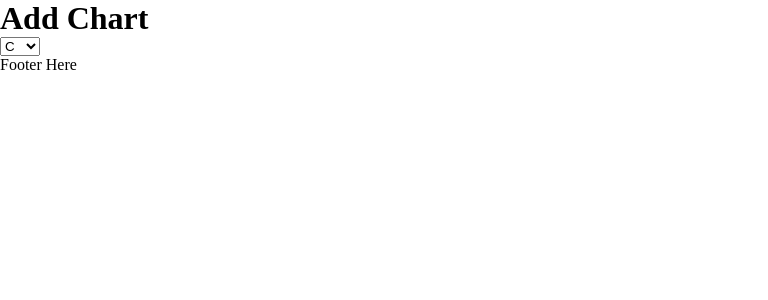
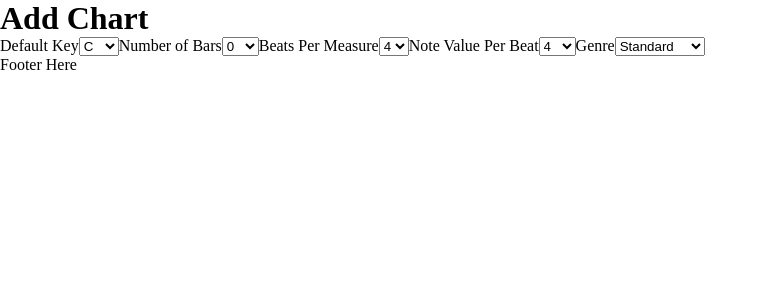
Before and after one commit to seanmcquaid/Web-Fake-Book, a React (Create React App) app in the folder client/: page /addChart in a window 1280 px wide. Shown: the top 300 px of the page, without its empty margins (0-768 px from the left). Built offline with nearby package versions, Linux system fonts and the light colour scheme.

Commit message:
split up add chart container into seperate components

```diff
--- a/client/src/components/Dropdown.tsx
+++ b/client/src/components/Dropdown.tsx
@@ -7,10 +7,13 @@ type DropdownProps = {
   value: string | number;
   options: any[];
   name: string;
+  label?: string;
 };
 
 const Dropdown: React.FC<DropdownProps> = memo(
-  ({ onChange, value, options, name }) => (
+  ({ onChange, value, options, name, label }) => (
+    <Label>
+      {label}
       <StyledDropdown onChange={onChange} value={value} name={name}>
         {options.map((option: string | number) => (
           <Option key={nanoid()} value={option}>
@@ -18,8 +21,11 @@ const Dropdown: React.FC<DropdownProps> = memo(
           </Option>
         ))}
       </StyledDropdown>
+    </Label>
   )
 );
+
+const Label = styled.label``;
 
 const StyledDropdown = styled.select``;
 
--- a/client/src/containers/AddChart/ChartForm/index.tsx
+++ b/client/src/containers/AddChart/ChartForm/index.tsx
@@ -1,69 +1,15 @@
-import { startCase } from 'cypress/types/lodash';
-import { useCallback, useContext, useMemo } from 'react';
+import { useContext } from 'react';
 import styled from 'styled-components';
-import Dropdown from '../../../components/Dropdown';
 import { ChartContext } from '../../../context/AddChartContext';
-import { setValue } from '../../../context/AddChartContext/actions';
-import { Actions } from '../../../context/AddChartContext/types';
+import Dropdowns from '../Dropdowns';
 import Chart from './Chart';
-
-const defaultKeyOptions = [
-  'C',
-  'F',
-  'Bb',
-  'Eb',
-  'Ab',
-  'Db',
-  'Gb',
-  'B',
-  'E',
-  'A',
-  'D',
-  'G',
-];
-const numberOfBarsOptions = [0, 12, 16, 32];
-const beatsPerMeasureOptions = [2, 3, 4, 5, 6, 7, 8];
-const noteValuePerBeatOptions = [4, 8, 16, 32];
-const genreOptions = [
-  'Bebop',
-  'Hard Bop',
-  'Blues',
-  'Afro Cuban',
-  'Cool',
-  'Dixieland',
-  'Free',
-  'Funk',
-  'Fusion',
-  'Latin',
-  'Standard',
-  'Swing',
-];
 
 const ChartForm: React.FC = () => {
   const { state, dispatch } = useContext(ChartContext);
-  const defaultKey = useMemo(() => state.defaultKey, [state.defaultKey]);
-  const beatsPerMeasure = useMemo(() => state.beatsPerMeasure, [
-    state.beatsPerMeasure,
-  ]);
-
-  const onChange = useCallback(
-    (event: React.ChangeEvent<HTMLSelectElement>) => {
-      const { name, value } = event.currentTarget;
-      dispatch(setValue(name, value));
-    },
-    [dispatch]
-  );
 
   return (
     <Form>
-      <DropdownsContainer>
-        <Dropdown
-          options={defaultKeyOptions}
-          value={defaultKey}
-          onChange={onChange}
-          name="defaultKey"
-        />
-      </DropdownsContainer>
+      <Dropdowns />
       <Chart />
     </Form>
   );
@@ -71,6 +17,4 @@ const ChartForm: React.FC = () => {
 
 const Form = styled.form``;
 
-const DropdownsContainer = styled.div``;
-
 export default ChartForm;
--- /dev/null
+++ b/client/src/containers/AddChart/Dropdowns.tsx
@@ -0,0 +1,102 @@
+import { useCallback, useContext, useMemo } from 'react';
+import styled from 'styled-components';
+import Dropdown from '../../components/Dropdown';
+import { ChartContext } from '../../context/AddChartContext';
+import { setValue } from '../../context/AddChartContext/actions';
+
+const defaultKeyOptions = [
+  'C',
+  'F',
+  'Bb',
+  'Eb',
+  'Ab',
+  'Db',
+  'Gb',
+  'B',
+  'E',
+  'A',
+  'D',
+  'G',
+];
+const numberOfBarsOptions = [0, 12, 16, 32];
+const beatsPerMeasureOptions = [2, 3, 4, 5, 6, 7, 8];
+const noteValuePerBeatOptions = [4, 8, 16, 32];
+const genreOptions = [
+  'Bebop',
+  'Hard Bop',
+  'Blues',
+  'Afro Cuban',
+  'Cool',
+  'Dixieland',
+  'Free',
+  'Funk',
+  'Fusion',
+  'Latin',
+  'Standard',
+  'Swing',
+];
+
+const Dropdowns: React.FC = () => {
+  const { state, dispatch } = useContext(ChartContext);
+  const defaultKey = useMemo(() => state.defaultKey, [state.defaultKey]);
+  const numberOfBars = useMemo(() => state.numberOfBars, [state.numberOfBars]);
+  const beatsPerMeasure = useMemo(() => state.beatsPerMeasure, [
+    state.beatsPerMeasure,
+  ]);
+  const noteValuePerBeat = useMemo(() => state.noteValuePerBeat, [
+    state.noteValuePerBeat,
+  ]);
+  const genre = useMemo(() => state.genre, [state.genre]);
+
+  const onChange = useCallback(
+    (event: React.ChangeEvent<HTMLSelectElement>) => {
+      const { name, value } = event.currentTarget;
+      dispatch(setValue(name, value));
+    },
+    [dispatch]
+  );
+
+  return (
+    <DropdownsContainer>
+      <Dropdown
+        options={defaultKeyOptions}
+        value={defaultKey}
+        onChange={onChange}
+        name="defaultKey"
+        label="Default Key"
+      />
+      <Dropdown
+        options={numberOfBarsOptions}
+        value={numberOfBars}
+        onChange={onChange}
+        name="numberOfBars"
+        label="Number of Bars"
+      />
+      <Dropdown
+        options={beatsPerMeasureOptions}
+        value={beatsPerMeasure}
+        onChange={onChange}
+        name="beatsPerMeasure"
+        label="Beats Per Measure"
+      />
+      <Dropdown
+        options={noteValuePerBeatOptions}
+        value={noteValuePerBeat}
+        onChange={onChange}
+        name="noteValuePerBeat"
+        label="Note Value Per Beat"
+      />
+      <Dropdown
+        options={genreOptions}
+        value={genre}
+        onChange={onChange}
+        name="genre"
+        label="Genre"
+      />
+    </DropdownsContainer>
+  );
+};
+
+const DropdownsContainer = styled.div``;
+
+export default Dropdowns;
```
Lines whose indentation alone changed are shown as unchanged.
